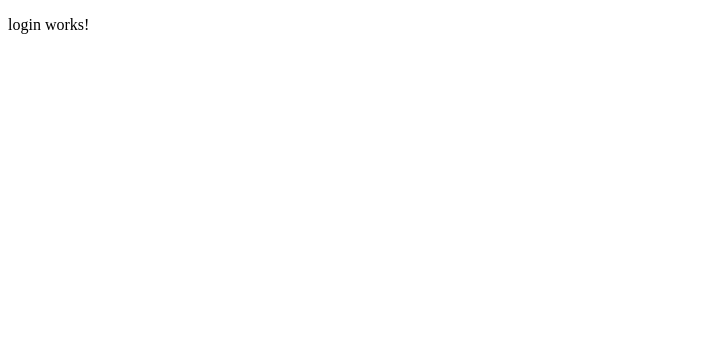
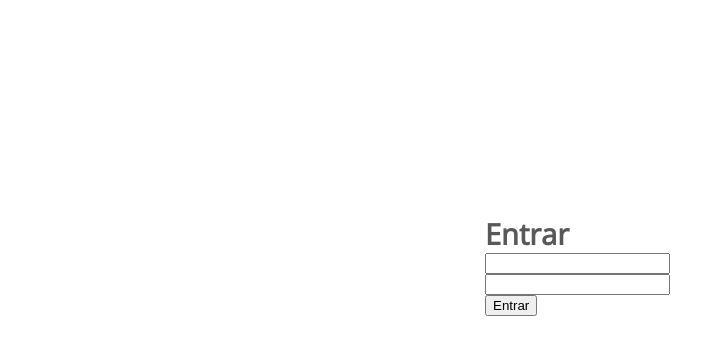
Before and after one commit to isaquemacedo/praxio, an Angular app: page /login in a window 1280 px wide. Shown: the top 354 px of the page, without its empty margins (0-725 px from the left). Built offline with nearby package versions, Linux system fonts and the light colour scheme.

Commit message:
Contructor validator, formgroup and html for login

```diff
--- a/src/app/app.component.scss
+++ b/src/app/app.component.scss
@@ -0,0 +1,9 @@
+::ng-deep {
+    html,
+    body {
+        margin: 0;
+        padding: 0;
+        height: 100%;
+        width: 100%;
+    }
+}
--- a/src/app/login/login/login.component.html
+++ b/src/app/login/login/login.component.html
@@ -1,3 +1,25 @@
-<p>
-  login works!
-</p>
+<div class="container">
+  <form [formGroup]="group" class="wrapper">
+    <h2 class="title">Entrar {{email.errors?.emailValidator}}</h2>
+
+    <div class="login">
+      <div class="group">
+        <input type="text" name="email" formControlName="email">
+
+        <div [hidden]="email.errors && !sendForm" class="errors">
+          <div class="error" [hidden]="!email.errors?.required">Digite seu e-mail</div>
+          <div class="error" [hidden]="!email.errors?.emailInvalid">E-mail inválido</div>
+        </div>
+      </div>
+      <div class="group">
+        <input type="text" name="password" formControlName="password">
+
+        <div [hidden]="password.errors && !sendForm" class="errors">
+          <div class="error" [hidden]="!password.errors?.required">Digite sua senha</div>
+        </div>
+      </div>
+    </div>
+
+    <button type="button" (click)="login()">Entrar</button>
+  </form>
+</div>
--- a/src/app/login/login/login.component.scss
+++ b/src/app/login/login/login.component.scss
@@ -0,0 +1,19 @@
+.container {
+    display: flex;
+    align-items: center;
+    justify-content: center;
+    height: 100%;
+    width: 100%;
+
+    .wrapper {
+        width: 310px;
+        height: 373px;
+
+        .title {
+            font-family: 'Open Sans', sans-serif;
+            color: #585859;
+            font-size: 29px;
+            margin: 0;
+        }
+    }
+}
--- a/src/app/login/login/login.component.ts
+++ b/src/app/login/login/login.component.ts
@@ -1,4 +1,6 @@
 import { Component, OnInit } from '@angular/core';
+import { LoginModel } from './login.model';
+import { FormGroup } from '@angular/forms';
 
 @Component({
   selector: 'praxio-login',
@@ -7,9 +9,21 @@ import { Component, OnInit } from '@angular/core';
 })
 export class LoginComponent implements OnInit {
 
-  constructor() { }
+  group: FormGroup
+  loginModel: LoginModel = new LoginModel()
+  sendForm: boolean = false
+
+  constructor() {
+    this.group = this.loginModel.group()
+  }
 
   ngOnInit() {
   }
 
+  get email() { return this.group.get('email') }
+  get password() { return this.group.get('password') }
+
+  login() {
+    this.sendForm = true
+  }
 }
--- /dev/null
+++ b/src/app/login/login/login.model.ts
@@ -0,0 +1,19 @@
+import { FormGroup, FormControl, Validators } from '@angular/forms';
+import { EmailValidator } from '../validators/email.validator';
+
+export class LoginModel {
+    form: FormGroup
+
+    constructor() {
+        this.form = new FormGroup(
+            {
+                email: new FormControl('', [Validators.required, EmailValidator.emailValidator.bind(this)]),
+                password: new FormControl('', Validators.required)
+            }
+        )
+    }
+
+    group(): FormGroup {
+        return this.form;
+    }
+}
--- /dev/null
+++ b/src/app/login/validators/email.validator.ts
@@ -0,0 +1,10 @@
+import { ValidatorFn, AbstractControl, FormControl } from '@angular/forms';
+
+export class EmailValidator {
+    public static emailValidator(email: FormControl): {[key: string]: any} {
+        let regexEmail = /^(([^<>()\[\]\\.,;:\s@"]+(\.[^<>()\[\]\\.,;:\s@"]+)*)|(".+"))@((\[[0-9]{1,3}\.[0-9]{1,3}\.[0-9]{1,3}\.[0-9]{1,3}\])|(([a-zA-Z\-0-9]+\.)+[a-zA-Z]{2,}))$/
+        if (email.value != '' && !regexEmail.test(email.value))
+            return { emailInvalid: true }
+        return null
+    }
+}
--- a/src/index.html
+++ b/src/index.html
@@ -7,6 +7,8 @@
 
   <meta name="viewport" content="width=device-width, initial-scale=1">
   <link rel="icon" type="image/x-icon" href="favicon.ico">
+
+  <link href="https://fonts.googleapis.com/css?family=Open+Sans&display=swap" rel="stylesheet">
 </head>
 <body>
   <praxio-root></praxio-root>
```
Also changed, not shown: src/app/login/login.module.ts (+5 -2 lines).
